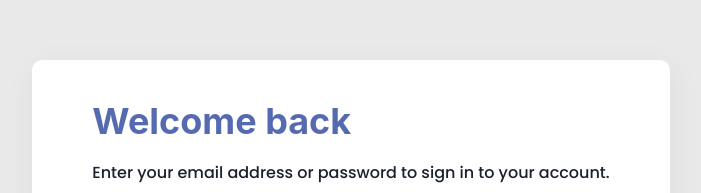
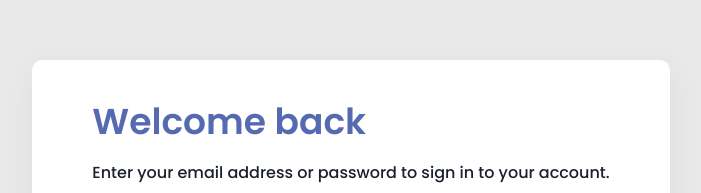
Before and after one commit to DrugStoc/tpn-admin, a React (Create React App) app: page /login in a window 1280 px wide. Shown: the part 102-295 px from the top of the page, without its empty margins (289-990 px from the left). Built offline with nearby package versions, Linux system fonts and the light colour scheme.

Commit message:
feat: (Login.tsx) refactoring: checking validation

```diff
--- a/src/components/Login/Login.tsx
+++ b/src/components/Login/Login.tsx
@@ -48,6 +48,11 @@ const Login = (): JSX.Element => {
   if (loggedIn === true) {
     return <Navigate to="/dashboard" />
   }
+  const checkEmail =
+    email.includes('@') &&
+    email.includes('.') &&
+    email.includes(emailIndex) &&
+    email.trim().length > 12
 
   return (
     <Motion>
@@ -55,7 +60,9 @@ const Login = (): JSX.Element => {
         <Box className="login-card">
           <Box className="login-box">
             {/* @ts-ignore */}
-            <Heading className="login-heading">Welcome back</Heading>
+            <Heading className="login-heading" fontFamily="defaultFontFamily">
+              Welcome back
+            </Heading>
             <Box className="login-text">
               <Text className="login-firstText">
                 Enter your email address or password to sign in to your account.
@@ -73,13 +80,9 @@ const Login = (): JSX.Element => {
               {email !== '' && password !== '' ? null : (
                 <FormLabel className="login-email-error">{error}</FormLabel>
               )}
-              {email === '' ||
-              (email.includes('@') &&
-                email.includes('.') &&
-                email.includes(emailIndex) &&
-                email.trim().length > 12) ? null : (
+              {email === '' || checkEmail ? null : (
                 <Box className="login-email-error">Email is invalid</Box>
-                )}
+              )}
               <FormLabel className="visibility-hidden" htmlFor="email">
                 Email address
               </FormLabel>
```
